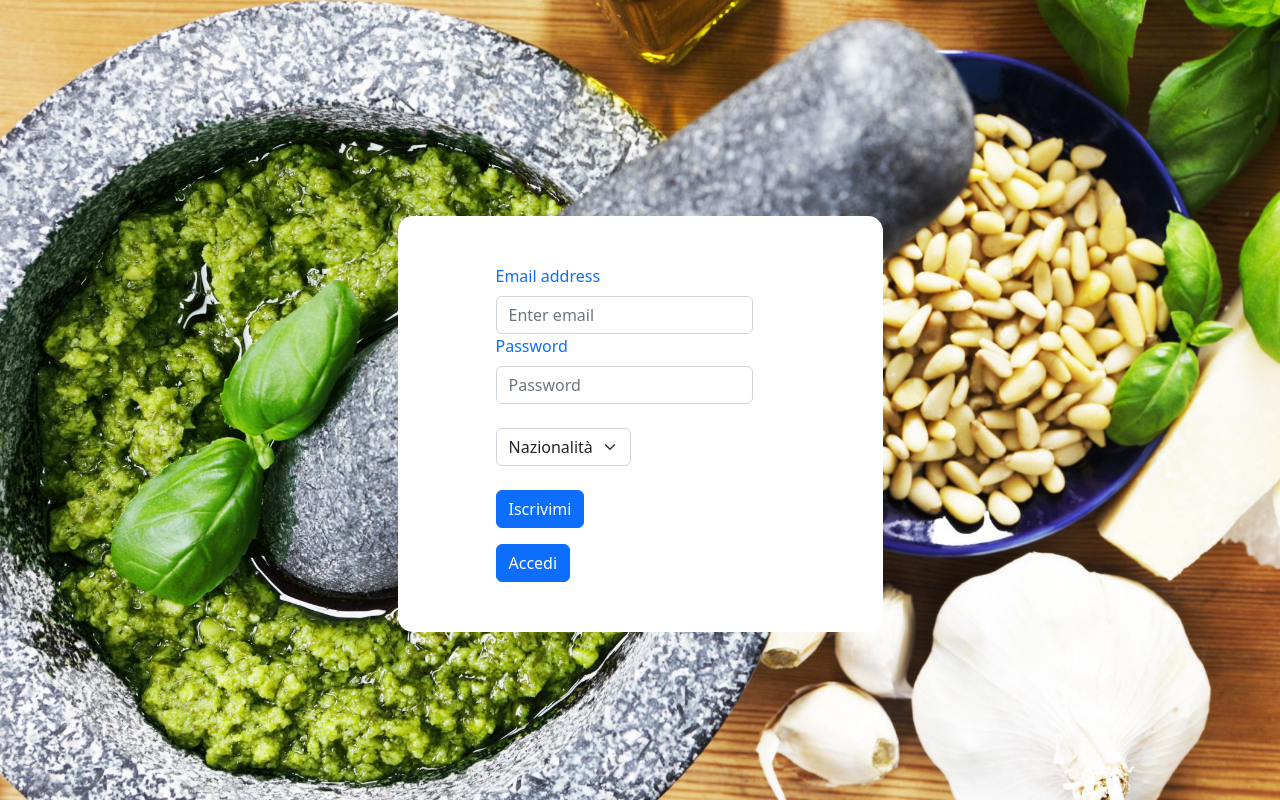
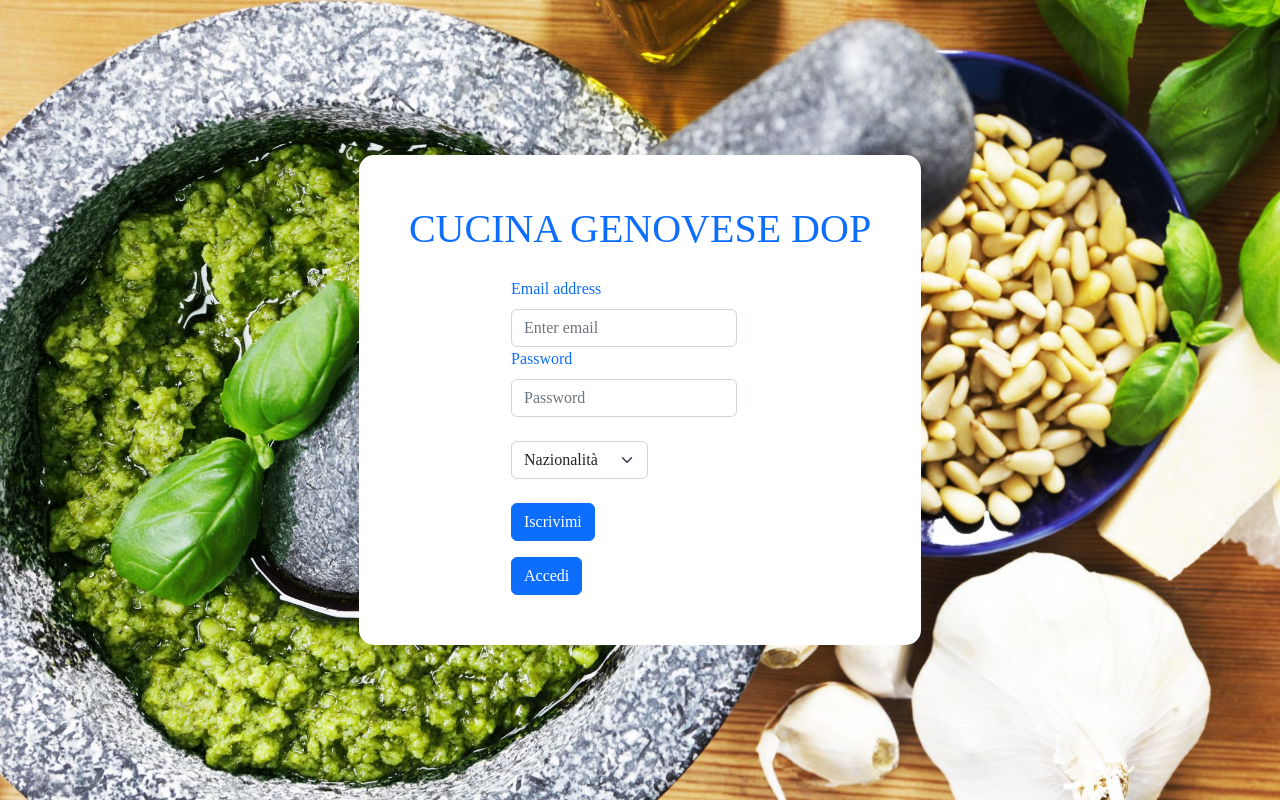
Before and after one commit to Vallerga/login-form-react-exercise, a React (Create React App) app: page / in a window 1280 px wide. Built offline with nearby package versions, Linux system fonts and the light colour scheme.

Commit message:
times new roman font

```diff
--- a/src/App.css
+++ b/src/App.css
@@ -1,3 +1,7 @@
+body{
+    font-family: "Times New Roman", Times, serif;
+}
+
 .imgBasilico {
     width: 100vw;
     max-height: 300px;
@@ -44,5 +48,5 @@
 .bgHome {
     background-color: rgb(255, 255, 255);
     border-radius: 15px;
-    padding: 100px 50px 50px;
+    padding: 50px;
 }
--- a/src/components/FormIscrizione.jsx
+++ b/src/components/FormIscrizione.jsx
@@ -1,11 +1,11 @@
 import { Button, Form } from "react-bootstrap";
 import { Link } from "react-router-dom";
 
-const FormIscrizione = ({setForm, formOut, setBoolProp, boolProp }) => {
+const FormIscrizione = ({ setForm, formOut, setBoolProp, boolProp }) => {
 
     const handleSubmit = (event) => {
         event.preventDefault();
-        let check = (Object.keys(event.target.elements[0].value).length === 0)||(Object.keys(event.target.elements[1].value).length === 0)||(event.target.elements[2].value === "Nazionalità");
+        let check = (Object.keys(event.target.elements[0].value).length === 0) || (Object.keys(event.target.elements[1].value).length === 0) || (event.target.elements[2].value === "Nazionalità");
         if (!check) {
             let buffer = {
                 email: event.target.elements[0].value,
@@ -24,6 +24,7 @@ const FormIscrizione = ({setForm, formOut, setBoolProp, boolProp }) => {
     }
 
     return (
+        <div>
             <Form onSubmit={handleSubmit} className="d-flex flex-column align-items-start text-primary px-5">
                 <Form.Group controlId="email">
                     <Form.Label>Email address</Form.Label>
@@ -46,6 +47,7 @@ const FormIscrizione = ({setForm, formOut, setBoolProp, boolProp }) => {
                 </Button>
                 <Link to={"/pestogenovese"}><Button className="mt-3" type="button">Accedi</Button></Link>
             </Form>
+        </div>
     )
 }
 export default FormIscrizione;
--- a/src/components/Home.jsx
+++ b/src/components/Home.jsx
@@ -11,9 +11,12 @@ const Home = () => {
         <div className="heightSett">
           <img className="position-absolute loginBG" src={require("../assets/mortaio.jpg")} alt="mortaio" />
         </div>
-        <div className="indexSett bgHome d-flex align-items-center justify-content-center pt-5 mt-5">
-        <FormIscrizione setForm={setFormOutput} formOut={formOutput} setBoolProp={setBool} boolProp={bool} />
-        <Lavagna setForm={setFormOutput} formOut={formOutput} setBoolProp={setBool} boolProp={bool} />
+        <div className="indexSett bgHome">
+          <h1 className="text-center text-primary pb-3">CUCINA GENOVESE DOP</h1>
+          <div className="d-flex align-items-center justify-content-center">
+            <FormIscrizione setForm={setFormOutput} formOut={formOutput} setBoolProp={setBool} boolProp={bool} />
+            <Lavagna setForm={setFormOutput} formOut={formOutput} setBoolProp={setBool} boolProp={bool} />
+          </div>
         </div>
       </div>
     </>
```
